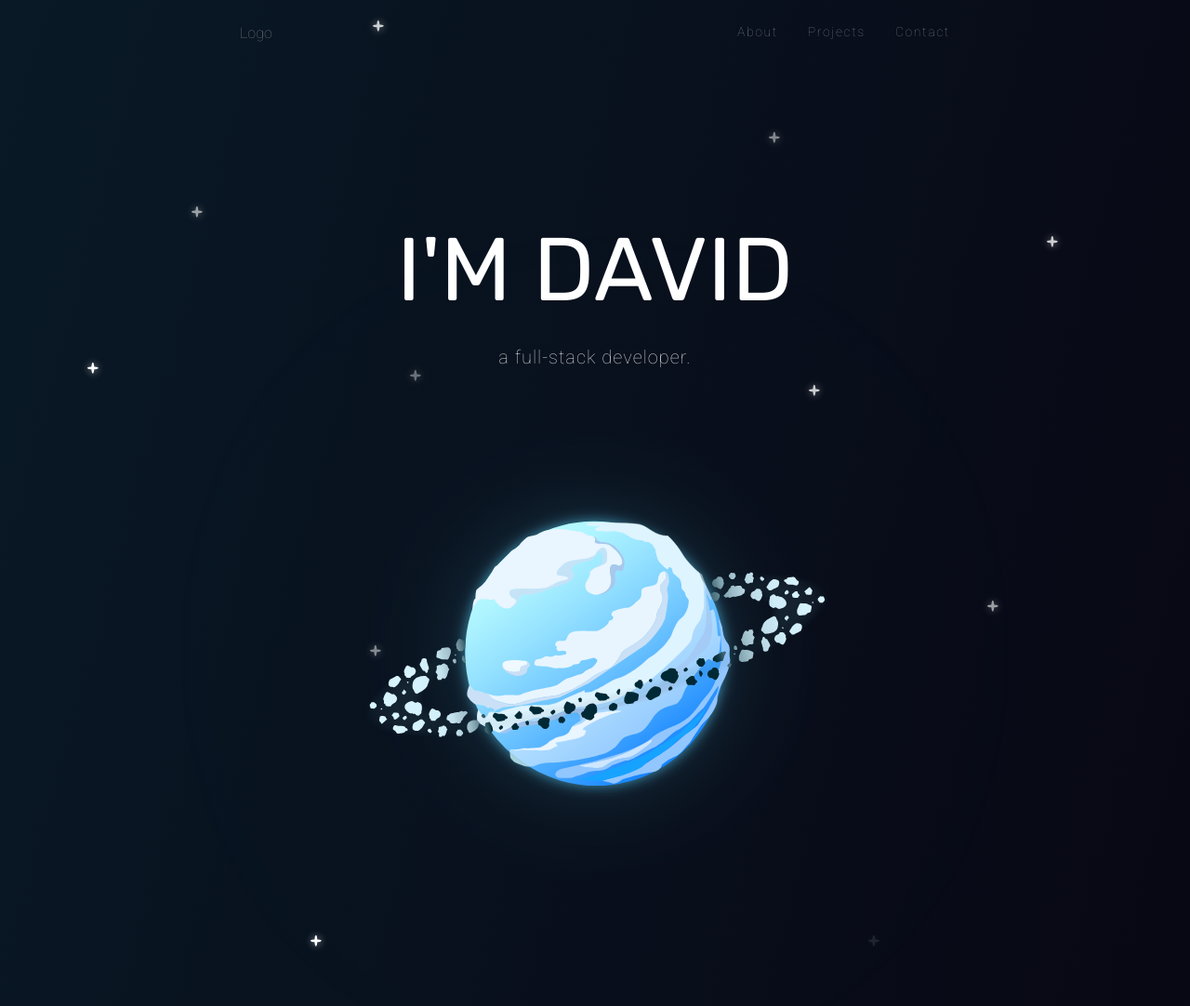
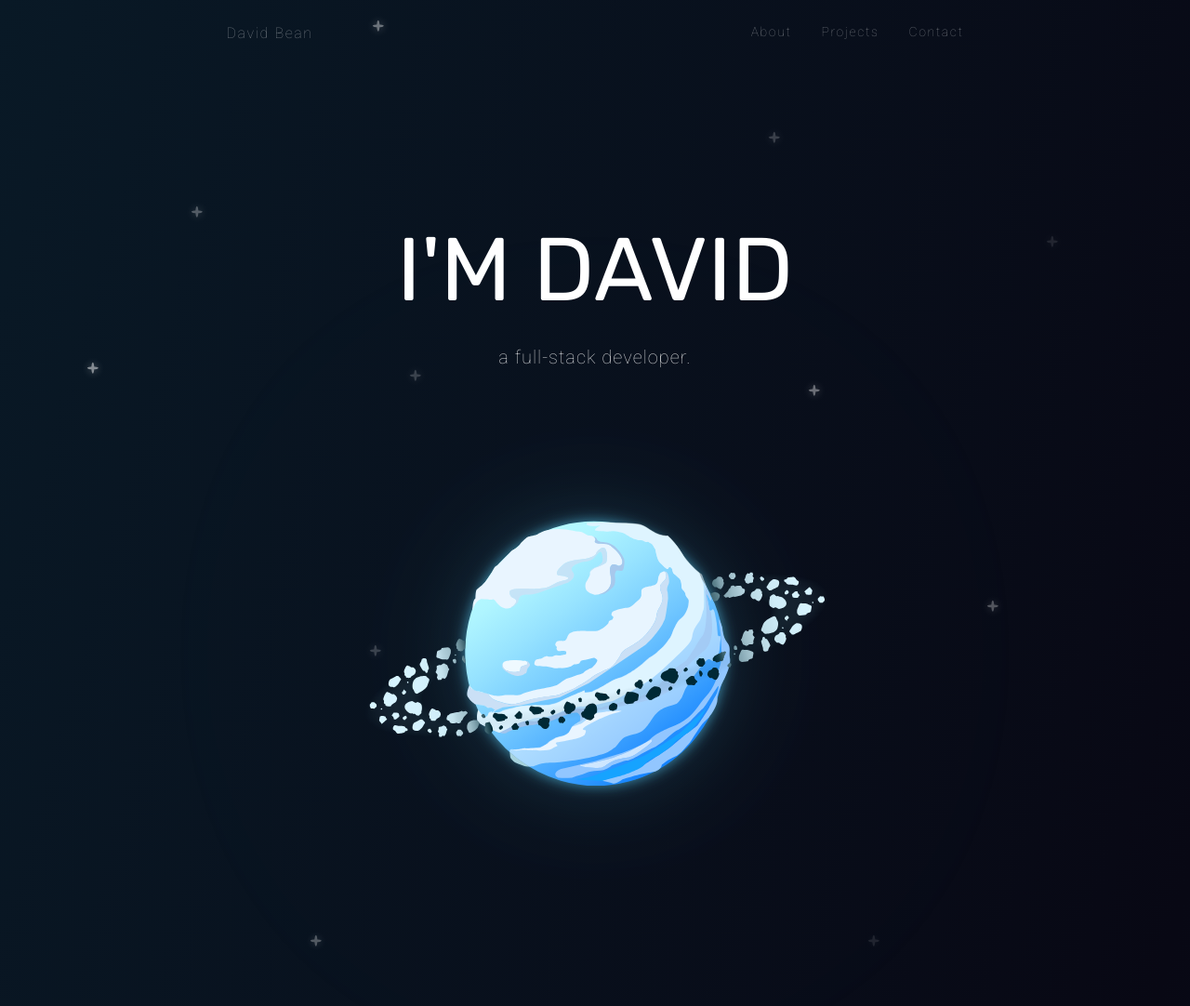
Before and after one commit to HeinzBeanss/personal-portfolio-v2, a React (Vite) app: page / in a window 1280 px wide. Shown: the top 1082 px of the page at 93% size. Built offline with nearby package versions, Linux system fonts and the light colour scheme.

Commit message:
Minor style  cleanup

```diff
--- a/src/Components/AboutMe.jsx
+++ b/src/Components/AboutMe.jsx
@@ -63,7 +63,7 @@ const AboutMe = () => {
       <img
         src={star}
         alt="star"
-        className="absolute star-parallax hidden lg:block bottom-96 left-48 max-w-10"
+        className="absolute star-parallax hidden lg:block bottom-96 left-48 max-w-10 opacity-30"
         value="-1"
       />
       <img
@@ -75,25 +75,25 @@ const AboutMe = () => {
       <img
         src={star}
         alt="star"
-        className="absolute star-parallax hidden lg:block max-w-10 top-96 -left-60 opacity-70"
+        className="absolute star-parallax hidden lg:block max-w-10 top-96 -left-60 opacity-40"
         value="5"
       />
       <img
         src={star}
         alt="star"
-        className="absolute star-parallax hidden lg:block max-w-10 top-0 -right-40 opacity-80"
+        className="absolute star-parallax hidden lg:block max-w-10 top-0 -right-40 opacity-50"
         value="1"
       />
       <img
         src={star}
         alt="star"
-        className="absolute star-parallax hidden lg:block max-w-10 -top-24 -left-96 opacity-50"
+        className="absolute star-parallax hidden lg:block max-w-10 -top-24 -left-96 opacity-20"
         value="-4"
       />
       <img
         src={star}
         alt="star"
-        className="absolute star-parallax hidden lg:block max-w-10 top-96 -right-1/3 opacity-50"
+        className="absolute star-parallax hidden lg:block max-w-10 top-96 -right-1/3 opacity-30"
         value="3"
       />
     </div>
--- a/src/Components/Header.jsx
+++ b/src/Components/Header.jsx
@@ -24,7 +24,9 @@ const Header = () => {
         navbarVisibility ? "opacity-100" : "opacity-0"
       }`}
     >
-      <div className="opacity-40 hover:opacity-80">Logo</div>
+      <div className="opacity-40 hover:opacity-80 tracking-widest">
+        <a href="https://www.davidbean.dev">David Bean</a>
+      </div>
 
       <ul className="flex gap-8 tracking-widest ">
         <Link activeClass="active" smooth spy to={"About"}>
--- a/src/Components/ProjectBeeBuddies.jsx
+++ b/src/Components/ProjectBeeBuddies.jsx
@@ -243,7 +243,7 @@ const ProjectBeeBuddies = () => {
         </div>
       </div>
       <div className="w-full h-[40vw] sm:w-[600px] sm:h-96 relative sm:mx-auto">
-        <div className="beebuddiesmain absolute sm:right-0 sm:left-auto left-[30%] z-20 h-[80%] sm:h-56 max-w-[70%] sm:max-w-[60%] top-1/4 transition-all duration-veryslow ease-out transform">
+        <div className="beebuddiesmain absolute sm:right-0 sm:left-auto left-[35%] z-20 h-[80%] sm:h-56 max-w-[70%] sm:max-w-[60%] top-1/4 transition-all duration-veryslow ease-out transform">
           <video
             autoPlay
             muted
@@ -272,31 +272,25 @@ const ProjectBeeBuddies = () => {
       <img
         src={star}
         alt="star"
-        className="star-parallax hidden sm:block absolute -top-60 -left-80 max-w-10"
+        className="star-parallax hidden sm:block absolute -top-60 -left-80 max-w-10 opacity-40"
         value="2"
       />
-      {/* <img
-        src={star}
-        alt="star"
-        className="star-parallax hidden sm:block absolute max-w-10 top-24 -left-48 opacity-60"
-        value="4"
-      /> */}
       <img
         src={star}
         alt="star"
-        className="star-parallax hidden sm:block absolute max-w-10 bottom-80 -right-40 opacity-80"
+        className="star-parallax hidden sm:block absolute max-w-10 bottom-80 -right-40 opacity-50"
         value="4"
       />
       <img
         src={star}
         alt="star"
-        className="star-parallax hidden sm:block absolute max-w-10 -top-40 -right-72 opacity-30"
+        className="star-parallax hidden sm:block absolute max-w-10 -top-40 -right-72 opacity-20"
         value="6"
       />
       <img
         src={star}
         alt="star"
-        className="star-parallax hidden sm:block absolute max-w-10 top-48 -inset-x-1/3 opacity-40"
+        className="star-parallax hidden sm:block absolute max-w-10 top-48 -inset-x-1/3 opacity-30"
         value="-3"
       />
       <img
@@ -308,19 +302,19 @@ const ProjectBeeBuddies = () => {
       <img
         src={star}
         alt="star"
-        className="star-parallax hidden sm:block absolute max-w-10 top-1/2 -right-80 opacity-80"
+        className="star-parallax hidden sm:block absolute max-w-10 top-1/2 -right-80 opacity-50"
         value="-2"
       />
       <img
         src={star}
         alt="star"
-        className="star-parallax hidden sm:block absolute max-w-10 top-32 right-1/3 opacity-40"
+        className="star-parallax hidden sm:block absolute max-w-10 top-32 right-1/3 opacity-30"
         value="3"
       />{" "}
       <img
         src={star}
         alt="star"
-        className="star-parallax hidden sm:block absolute max-w-10 -top-48 left-48 opacity-80"
+        className="star-parallax hidden sm:block absolute max-w-10 -top-48 left-48 opacity-30"
         value="-2"
       />
     </div>
--- a/src/Components/ProjectInstagram.jsx
+++ b/src/Components/ProjectInstagram.jsx
@@ -112,7 +112,7 @@ const ProjectInstagram = () => {
         </div>
       </div>
       <div className="w-full h-[40vw] sm:w-[600px] sm:h-96 relative sm:mx-auto">
-        <div className="instagrammain absolute sm:right-0 sm:left-auto left-[30%] z-20 h-[80%] sm:h-56 max-w-[70%] sm:max-w-[60%] top-1/4 transition-all duration-veryslow ease-out transform">
+        <div className="instagrammain absolute sm:right-0 sm:left-auto left-[35%] z-20 h-[80%] sm:h-56 max-w-[70%] sm:max-w-[60%] top-1/4 transition-all duration-veryslow ease-out transform">
           <video
             autoPlay
             muted
@@ -147,7 +147,7 @@ const ProjectInstagram = () => {
       <img
         src={star}
         alt="star"
-        className="star-parallax hidden sm:block absolute max-w-10 top-72 -left-96 opacity-60"
+        className="star-parallax hidden sm:block absolute max-w-10 top-72 -left-96 opacity-50"
         value="-4"
       />
       <img
@@ -159,19 +159,19 @@ const ProjectInstagram = () => {
       <img
         src={star}
         alt="star"
-        className="star-parallax hidden sm:block absolute max-w-10 -bottom-72 right-32 opacity-80"
+        className="star-parallax hidden sm:block absolute max-w-10 -bottom-72 right-32 opacity-40"
         value="5"
       />
       <img
         src={star}
         alt="star"
-        className="star-parallax hidden sm:block absolute max-w-10 top-60 -right-64 opacity-60"
+        className="star-parallax hidden sm:block absolute max-w-10 top-60 -right-64 opacity-40"
         value="2"
       />
       <img
         src={star}
         alt="star"
-        className="star-parallax hidden sm:block absolute max-w-10 -bottom-48 left-44 opacity-40"
+        className="star-parallax hidden sm:block absolute max-w-10 -bottom-48 left-44 opacity-20"
         value="1"
       />
     </div>
--- a/src/Components/ProjectQuizzerly.jsx
+++ b/src/Components/ProjectQuizzerly.jsx
@@ -130,7 +130,7 @@ const ProjectQuizzerly = () => {
         </div>
       </div>
       <div className="w-full h-[40vw] sm:w-[600px] sm:h-96 relative sm:mx-auto">
-        <div className="quizzerlymain absolute sm:right-auto right-[30%] sm:left-0 z-30 top-1/4 z-20 h-[80%] sm:h-56 max-w-[70%] sm:max-w-[60%] transition-all duration-veryslow ease-out transform">
+        <div className="quizzerlymain absolute sm:right-auto right-[35%] sm:left-0 z-30 top-1/4 z-20 h-[80%] sm:h-56 max-w-[70%] sm:max-w-[60%] transition-all duration-veryslow ease-out transform">
           <video
             autoPlay
             muted
@@ -159,19 +159,19 @@ const ProjectQuizzerly = () => {
       <img
         src={star}
         alt="star"
-        className="star-parallax hidden sm:block absolute -top-24 -left-96 max-w-10"
+        className="star-parallax hidden sm:block absolute -top-24 -left-96 max-w-10 opacity-40"
         value="-2"
       />
       <img
         src={star}
         alt="star"
-        className="star-parallax hidden sm:block absolute max-w-10 top-32 -left-48 opacity-60"
+        className="star-parallax hidden sm:block absolute max-w-10 top-32 -left-48 opacity-30"
         value="-3"
       />
       <img
         src={star}
         alt="star"
-        className="star-parallax hidden sm:block absolute max-w-10 bottom-80 -right-40 opacity-80"
+        className="star-parallax hidden sm:block absolute max-w-10 bottom-80 -right-40 opacity-40"
         value="3"
       />
       <img
@@ -183,13 +183,13 @@ const ProjectQuizzerly = () => {
       <img
         src={star}
         alt="star"
-        className="star-parallax hidden sm:block absolute max-w-10 top-80 -right-64 opacity-80"
+        className="star-parallax hidden sm:block absolute max-w-10 top-80 -right-64 opacity-30"
         value="-3"
       />
       <img
         src={star}
         alt="star"
-        className="star-parallax hidden sm:block absolute max-w-10 -bottom-48 -left-72 opacity-80"
+        className="star-parallax hidden sm:block absolute max-w-10 -bottom-48 -left-72 opacity-20"
         value="1"
       />
     </div>
--- a/src/Components/TitleScreen.jsx
+++ b/src/Components/TitleScreen.jsx
@@ -1,7 +1,6 @@
 import planetsvg from "../assets/planet-portfolio-final-svg.svg";
 import star from "../assets/star2.svg";
-// import star2 from "../assets/star2.svg";
-import shootingstar from "../assets/shootingstar.svg";
+// import shootingstar from "../assets/shootingstar.svg";
 
 const TitleText = () => {
   return (
@@ -17,63 +16,63 @@ const TitleText = () => {
         alt="planet"
         className="absolute w-full scale-twice sm:scale-100 sm:w-3/4 sm:min-w-[900px] lg:max-w-screen-xl 3xl:max-w-full bottom-4 sm:-bottom-16 3xl:-bottom-24 inset-x-1/2 transform -translate-x-1/2 translate-y-1/3"
       />
-      <img
+      {/* <img
         src={shootingstar}
         alt="Shooting Star"
         className="absolute max-w-24 -rotate-90 -bottom-32 -right-32 animate-shooting-star"
-      />
+      /> */}
       <img
         src={star}
         alt="star"
-        className="star-parallax sm:block absolute bottom-52 left-4 sm:bottom-96 sm:left-20 max-w-10 opacity-40 sm:opacity-100"
+        className="star-parallax sm:block absolute bottom-52 left-4 sm:bottom-96 sm:left-20 max-w-10 opacity-40 sm:opacity-50"
         value="-2"
       />
       <img
         src={star}
         alt="star"
-        className="star-parallax sm:block absolute max-w-10 top-20 left-12 sm:top-52 sm:left-48 opacity-60"
+        className="star-parallax sm:block absolute max-w-10 top-20 left-12 sm:top-52 sm:left-48 opacity-30"
         value="4"
       />
       <img
         src={star}
         alt="star"
-        className="star-parallax sm:block absolute max-w-10 bottom-52 sm:bottom-32 right-4 sm:right-48 opacity-60"
+        className="star-parallax sm:block absolute max-w-10 bottom-52 sm:bottom-32 right-4 sm:right-48 opacity-30"
         value="6"
       />
       <img
         src={star}
         alt="star"
-        className="star-parallax hidden sm:block absolute max-w-10 top-96 inset-x-1/3 opacity-40"
+        className="star-parallax hidden sm:block absolute max-w-10 top-96 inset-x-1/3 opacity-20"
         value="-3"
       />
       <img
         src={star}
         alt="star"
-        className="star-parallax hidden sm:block absolute max-w-10 top-60 right-32 opacity-80"
+        className="star-parallax hidden sm:block absolute max-w-10 top-60 right-32 opacity-10"
         value="-5"
       />
       <img
         src={star}
         alt="star"
-        className="star-parallax hidden sm:block absolute max-w-10 top-1/2 right-96 opacity-80"
+        className="star-parallax hidden sm:block absolute max-w-10 top-1/2 right-96 opacity-40"
         value="-2"
       />
       <img
         src={star}
         alt="star"
-        className="star-parallax sm:block absolute max-w-10 bottom-20 left-96 opacity-50"
+        className="star-parallax sm:block absolute max-w-10 bottom-20 left-96 opacity-20"
         value="1"
       />
       <img
         src={star}
         alt="star"
-        className="star-parallax hidden sm:block absolute max-w-10 top-32 right-1/3 opacity-50"
+        className="star-parallax hidden sm:block absolute max-w-10 top-32 right-1/3 opacity-20"
         value="3"
       />
       <img
         src={star}
         alt="star"
-        className="star-parallax hidden sm:block absolute max-w-10 top-2 right-2/3 opacity-80"
+        className="star-parallax hidden sm:block absolute max-w-10 top-2 right-2/3 opacity-40"
         value="-2"
       />
     </div>
```
